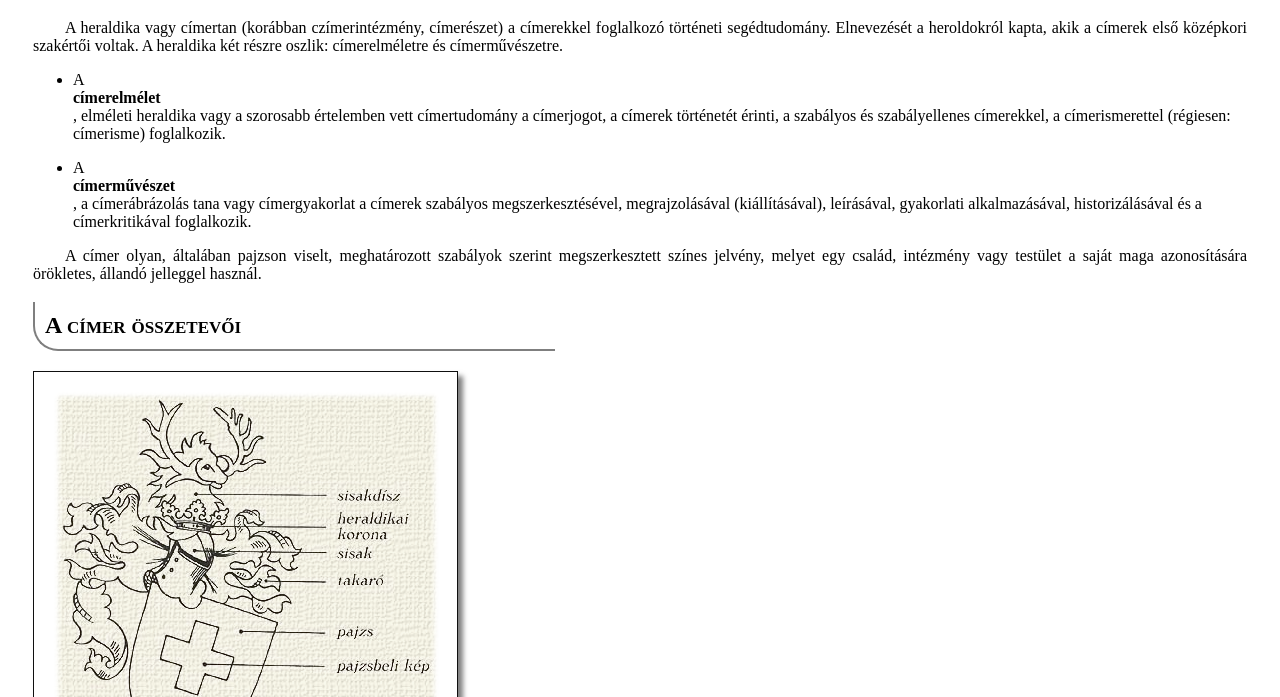
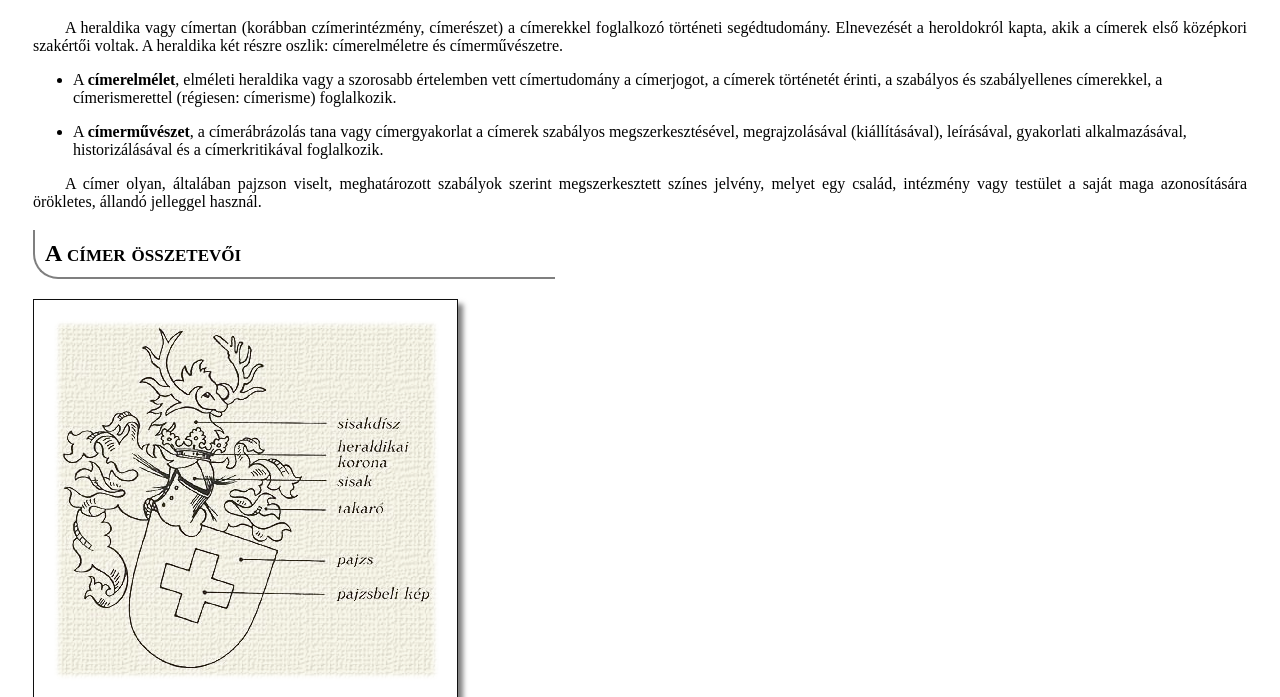
Before and after one commit to hrotkol24d/heraldika-2024-12-09, a plain HTML site: page index.html in a window 1280 px wide. Shown: the part 103-800 px from the top of the page. Drawn offline with Linux system fonts and the light colour scheme.

Commit message:
1.feladat.update.2

```diff
--- a/index.html
+++ b/index.html
@@ -14,12 +14,12 @@
 
 <p>
     <ul>
-        <li>A<div class="fk"><b> címerelmélet</b></div>, elméleti heraldika vagy a szorosabb értelemben vett címertudomány a címerjogot, a címerek történetét érinti, a szabályos és szabályellenes címerekkel, a címerismerettel (régiesen: címerisme) foglalkozik.</li>
+        <li>A <b class="fk">címerelmélet</b>, elméleti heraldika vagy a szorosabb értelemben vett címertudomány a címerjogot, a címerek történetét érinti, a szabályos és szabályellenes címerekkel, a címerismerettel (régiesen: címerisme) foglalkozik.</li>
     </ul>
 </p>
 <p>
     <ul>
-        <li>A<div class="fk"><b> címerművészet</b></div>, a címerábrázolás tana vagy címergyakorlat a címerek szabályos megszerkesztésével, megrajzolásával (kiállításával), leírásával, gyakorlati alkalmazásával, historizálásával és a címerkritikával foglalkozik.</li>
+        <li>A <b class="fk">címerművészet</b>, a címerábrázolás tana vagy címergyakorlat a címerek szabályos megszerkesztésével, megrajzolásával (kiállításával), leírásával, gyakorlati alkalmazásával, historizálásával és a címerkritikával foglalkozik.</li>
     </ul>
 </p>
 
```
